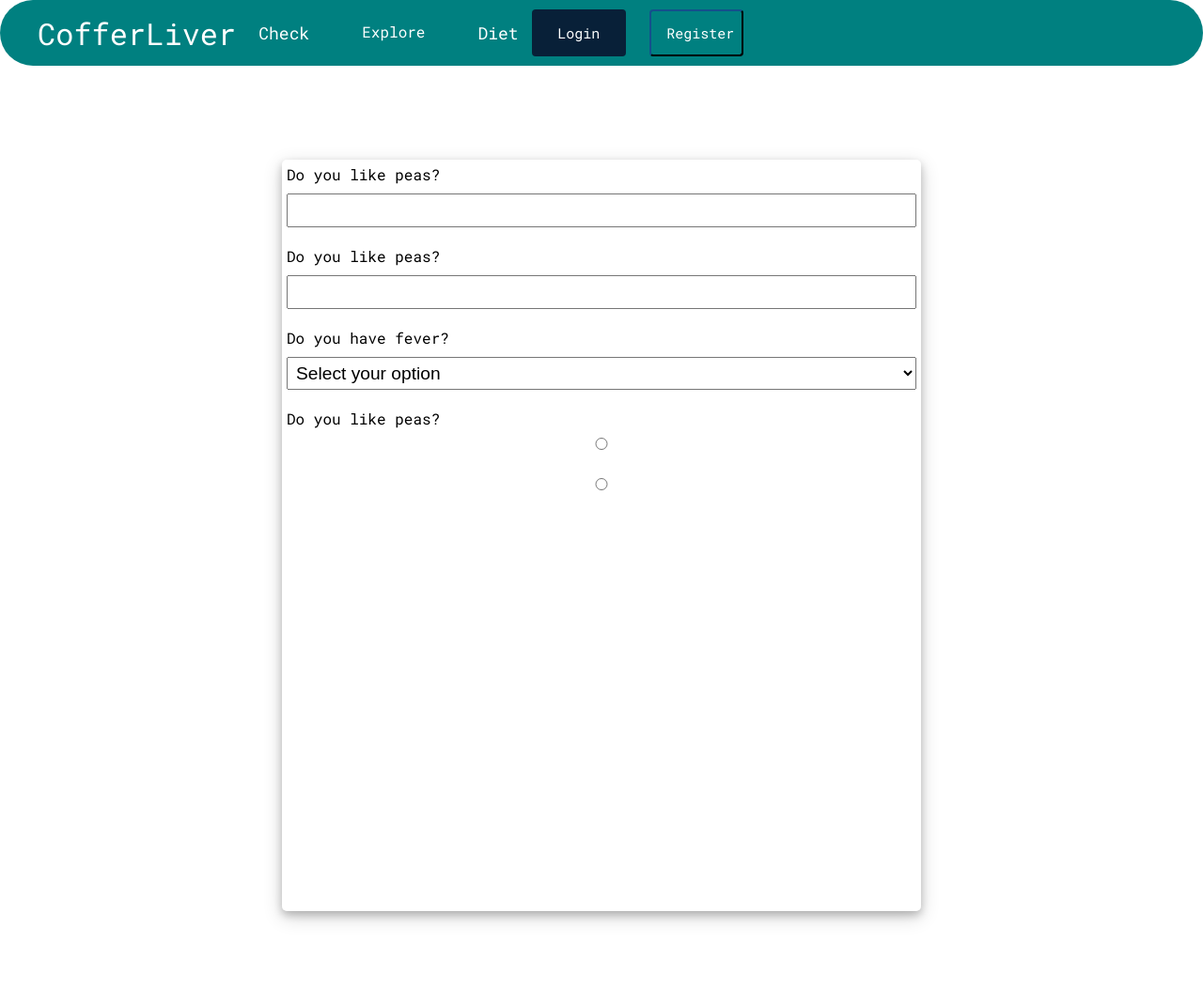
After one commit to arun24822/CofferLiver, a Flask app: page /check_your_health in a window 1280 px wide. The commit adds this page. Shown: the whole page at 94% size. Run offline with Flask 2, Linux system fonts and the light colour scheme.

Commit message:
Add check your health file and route

```diff
--- a/application/routes.py
+++ b/application/routes.py
@@ -10,3 +10,8 @@ def home():
 @app.route("/login")
 def login_():
     return render_template('/includes/login.html')
+
+
+@app.route("/check_your_health")
+def check_your_health():
+    return render_template('/includes/check_your_health.html')
--- a/application/static/css/bottom-navbar-content.css
+++ b/application/static/css/bottom-navbar-content.css
@@ -54,6 +54,11 @@
     display: grid;
     grid-template-columns: 1fr;
     grid-column-gap: 35px;
+    padding-top: 200px;
+    margin-bottom: 200px;
+    position: relative;
+    left:0;
+    top:0;
 }
 
 .reviews1{
--- /dev/null
+++ b/application/static/css/check_your_health.css
@@ -0,0 +1,40 @@
+.form-container{
+    align-items: center;
+    border-radius: 5px;
+    box-shadow: 0 4px 8px 0 rgba(0, 0, 0, 0.2), 0 6px 20px 0 rgba(0, 0, 0, 0.19);
+    transition: transform 0.2s;
+    height:100%;
+    padding:5px 5px 5px 5px;
+    margin: 100px 300px 100px 300px;
+}
+
+/* .graphs:hover{
+    -ms-transform: scale(1.1);
+    -webkit-transform: scale(1.1);
+    transform: scale(1.1);
+    border-color: rgb(6, 31, 39);
+} */
+
+
+/* .main-form{
+    width: 100%;
+} */
+
+.basic-label{
+    /* display: inline-block; */
+    /* margin-right: .5em; */
+    padding-top: 1.5em;
+    cursor: auto;
+    width: 100%;
+}
+
+.basic-input{
+    /* display: inline-block; */
+    /* position: relative; */
+    font-size: larger;
+    padding: 5px 5px 5px 5px;
+    width: 100%;
+    margin-top: 10px;
+    margin-bottom: 20px;
+    /* line-height: normal; */
+}
--- a/application/templates/includes/all-css.html
+++ b/application/templates/includes/all-css.html
@@ -2,3 +2,4 @@
 <link rel="stylesheet" href="./static/css/homepage.css">
 <link rel="stylesheet" href="./static/css/bottom-navbar.css">
 <link rel="stylesheet" href="./static/css/bottom-navbar-content.css">
+<link rel="stylesheet" href="./static/css/check_your_health.css">
--- a/application/templates/includes/bottom-navbar-content.html
+++ b/application/templates/includes/bottom-navbar-content.html
@@ -119,7 +119,7 @@
 
 </div>
 
-<div id='experience' style="position: relative; left: 0; top:0;">
+<div id='experience'>
     <img class="reviews1" src="./static/images/review1.png" alt="review"></img>
     <img class="reviews2" src="./static/images/review2.png" alt="review"></img>
     <div></div>
--- /dev/null
+++ b/application/templates/includes/check_your_health.html
@@ -0,0 +1,26 @@
+{% include "includes/all-css.html" %}
+<link rel="preconnect" href="https://fonts.googleapis.com">
+  <link rel="preconnect" href="https://fonts.gstatic.com" crossorigin>
+  <link href="https://fonts.googleapis.com/css2?family=Roboto+Mono:wght@300&display=swap" rel="stylesheet">
+  <link rel="preconnect" href="https://fonts.googleapis.com">
+  <link rel="preconnect" href="https://fonts.gstatic.com" crossorigin>
+  <link href="https://fonts.googleapis.com/css2?family=Nunito:wght@200&family=Roboto+Mono&display=swap" rel="stylesheet">
+{% include "includes/navbar.html" %}
+
+
+<div class="form-container">
+    <form class="main-form" action="">
+        <label class="basic-label">Do you like peas?</label><br><input class="basic-input" type="text" name="peas">
+        <label class="basic-label">Do you like peas?</label><br><input class="basic-input" type="text" name="peas">
+        <label class="basic-label">Do you have fever?</label><br>
+        <select class="basic-input" name="cars" aria-placeholder="choose">
+            <option value="" disabled selected>Select your option</option>
+            <option value="volvo">Yes</option>
+            <option value="saab">No</option>
+        </select>
+        <label class="basic-label">Do you like peas?</label><br>
+        <input class="basic-input" type="radio" name="peas" value="Yes"><br>
+        <input class="basic-input" type="radio" name="peas" value="Yes"><br>
+        <!-- <input class="basic-input" type="text" name="peas">            -->
+    </form>
+</div>
--- a/application/templates/includes/navbar.html
+++ b/application/templates/includes/navbar.html
@@ -1,5 +1,5 @@
 <nav class='navbar'>
-    <div class='nav-logo'><a class='home-page-anchor' href="/">LiverCoffer</a></div>
+    <div class='nav-logo'><a class='home-page-anchor' href="/">CofferLiver</a></div>
       <ul class='nav-links'>
         <div class='nav-menu'>
           <li><a href="#" target="_self">Check</a></li>
@@ -21,7 +21,7 @@
           </div> -->
           <li class='dropdown'><a href="#" class="dropbtn">Explore</a>
             <div class="dropdown-content">
-              <a href="#">Link 1</a>
+              <a href=" {{url_for('check_your_health')}} ">Link 1</a>
               <a href="#">Link 2</a>
               <a href="#">Link 3</a>
             </div>
--- a/application/templates/index.html
+++ b/application/templates/index.html
@@ -1,7 +1,7 @@
 <!DOCTYPE html>
 <html>
 <head>
-  <title>Liver Coffer</title>
+  <title>Coffer Liver</title>
   {% include "includes/all-css.html" %}
   <link rel="preconnect" href="https://fonts.googleapis.com">
   <link rel="preconnect" href="https://fonts.gstatic.com" crossorigin>
```
Also changed, not shown: application/templates/includes/login.html (+5 -5 lines), 1 other file.
